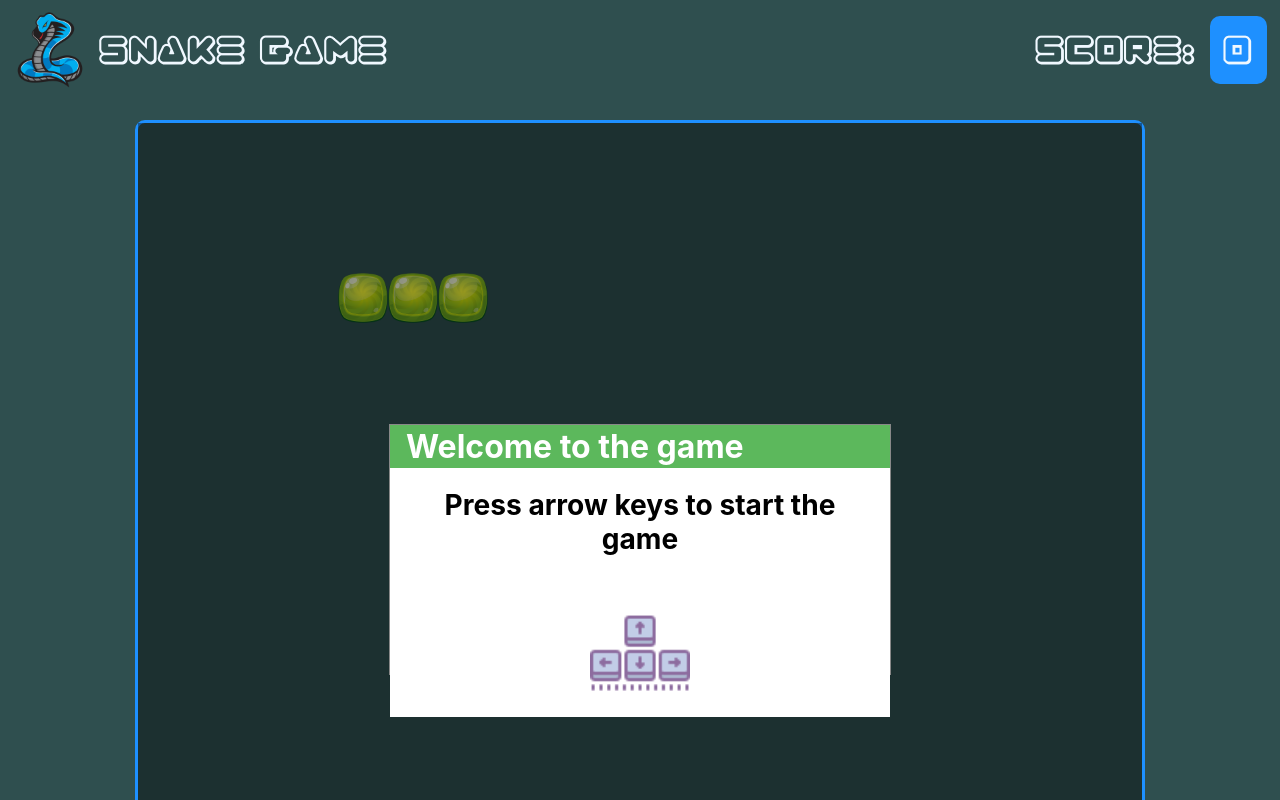
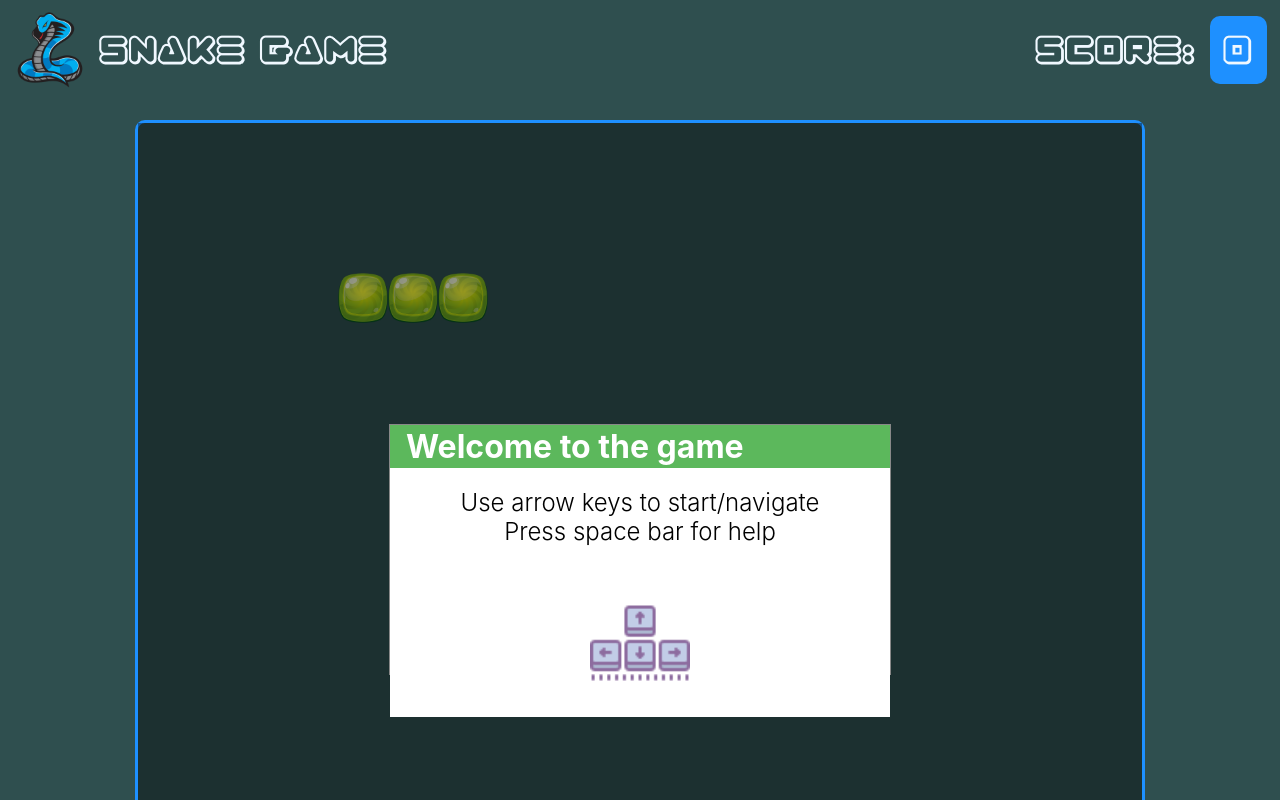
Before and after one commit to hackmel/SnakeGameRecoil, a React (Create React App) app: page / in a window 1280 px wide. Shown: the top 800 px of the page. Built offline with nearby package versions, Linux system fonts and the light colour scheme.

Commit message:
change font styles and help text

```diff
--- a/src/components/modal/game-paused/index.tsx
+++ b/src/components/modal/game-paused/index.tsx
@@ -10,8 +10,12 @@ export const GamePausedDialogBox: React.FC<{show: boolean}> = ({show}) => {
     return(
         <ModalDialog show={show} header="The game is paused">
            <DialogBox>
-                <h3>Press arrow keys to resume game</h3>
-                <img src={arrowkeys}></img>
+                <h3>Rules of the game</h3>
+
+                <p>Press arrow keys to resume game</p>
+                <p>Hit the orange cube to earn points</p>
+                <p>Avoid the ghost and walls and yourself</p>
+
             </DialogBox>
 
         </ModalDialog>
--- a/src/components/modal/game-start/index.tsx
+++ b/src/components/modal/game-start/index.tsx
@@ -10,7 +10,8 @@ export const GameStartDialogBox: React.FC<{show: boolean}> = ({show}) => {
     return(
         <ModalDialog show={show} header="Welcome to the game">
            <DialogBox>
-                <h3>Press arrow keys to start the game</h3>
+                <p>Use arrow keys to start/navigate</p>
+                <p>Press space bar for help</p>
                 <img src={arrowkeys}></img>
             </DialogBox>
 
--- a/src/components/modal/style.tsx
+++ b/src/components/modal/style.tsx
@@ -2,7 +2,7 @@
 import styled from "styled-components";
 
 export const DialogBox = styled.div<any>`
-  font-weight: 900;
+  font-weight: 300;
   font-size: 1.5rem;
   img {
       margin-top: 10%;
```
